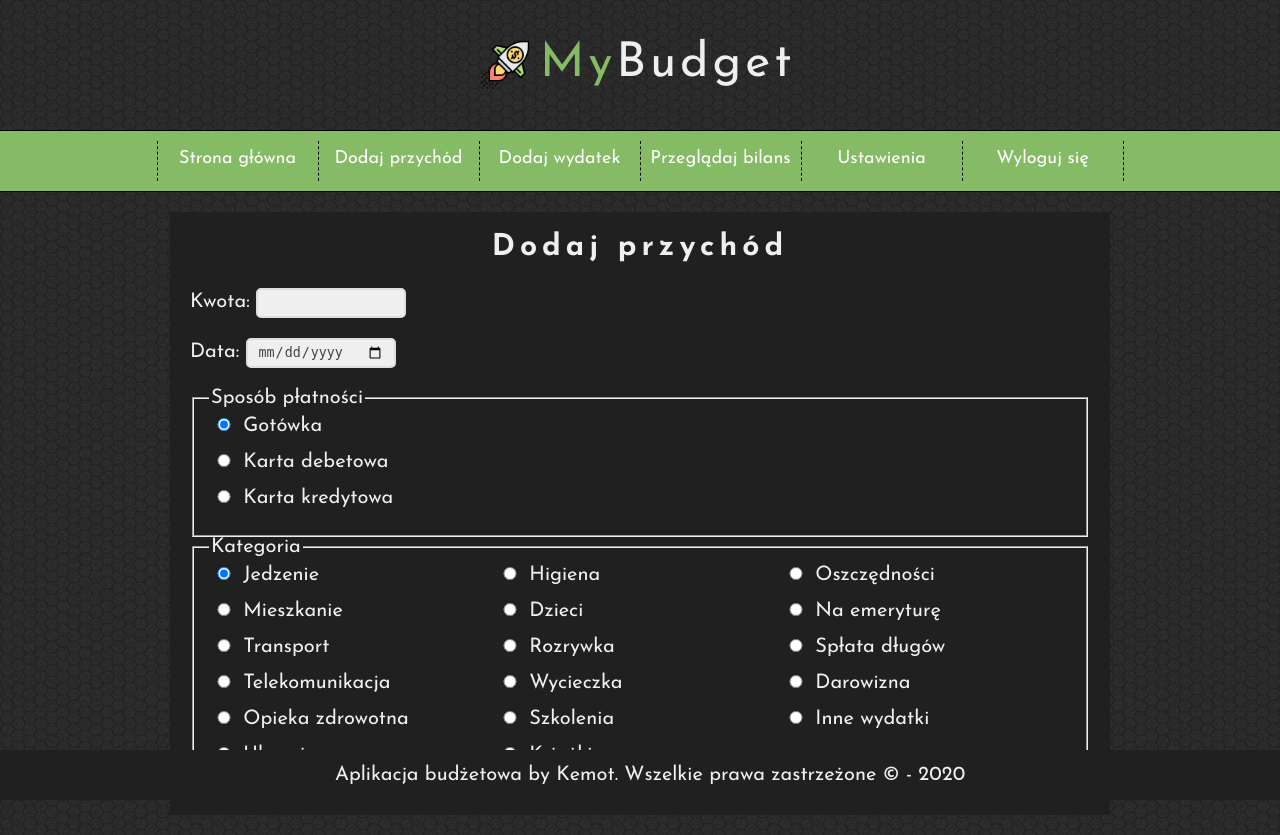
After one commit to kemot-design/web-budget-app, a PHP site: page /addexpense.html in a window 1280 px wide. The commit adds this page. Run offline with PHP 8.4, Linux system fonts and the light colour scheme.

Commit message:
Add basic structure, value, date and category forms

```diff
--- /dev/null
+++ b/addexpense.html
@@ -0,0 +1,124 @@
+<!DOCTYPE HTML>
+<html lang="pl">
+<head>
+	<meta charset="utf-8" />
+	<meta http-equiv="X-UA-Compatible" content="IE=edge,chrome=1" />
+
+	<title>MyBudget Add Expense</title>
+
+	<meta name="description" content="Kontroluj swoje przychody i wydatki, budżet pod kontrolą" />
+	<meta name="keywords" content="budżet, przychody, wydatki, finanse domowe" />
+
+	<link rel="stylesheet" href="style.css" type="text/css" />
+	<link href="https://fonts.googleapis.com/css2?family=Josefin+Sans:wght@400;700&display=swap" rel="stylesheet">
+
+</head>
+
+<body>
+
+	<div class="wrapper">
+
+		<header>
+			<div class="logo">
+
+				<img src="img/budget.png" style="float: left;" />
+				<span style="color: #85bb65;">My</span>Budget
+				<div style="clear: both;"></div>
+
+			</div>
+		</header>
+
+		<nav>
+			<div class="nav">
+				<ol>
+					<li><a href="#">Strona główna</a></li>
+					<li><a href="#">Dodaj przychód</a></li>
+					<li><a href="#">Dodaj wydatek</a></li>
+					<li><a href="#">Przeglądaj bilans</a></li>
+					<li><a href="#">Ustawienia</a></li>
+					<li><a href="#">Wyloguj się</a></li>
+				</ol>
+			</div>
+		</nav>
+
+		<main>
+
+			<article>
+
+				<div class="formwrapper">
+
+					<header>
+
+						<h2> Dodaj przychód </h2>
+
+					</header>
+
+					<form action="#" method="POST">
+
+						<div><label> Kwota: <input type="number" name="expenseValue" step="0.01"></label></div>
+						<div><label> Data: <input type="date" name="expenseDate" step="0.01"></label></div>
+
+						<fieldset>
+							<legend>Sposób płatności</legend>
+
+							<div><label><input type="radio" name="paymentMethod" value="1" checked> Gotówka </label></div>
+							<div><label><input type="radio" name="paymentMethod" value="2"> Karta debetowa </label></div>
+							<div><label><input type="radio" name="paymentMethod" value="3"> Karta kredytowa </label></div>
+
+						</fieldset>
+
+						<fieldset>
+							<legend>Kategoria</legend>
+
+								<div class="column">
+
+									<div><label><input type="radio" name="expenseCategory" value="1" checked> Jedzenie </label></div>
+									<div><label><input type="radio" name="expenseCategory" value="2"> Mieszkanie </label></div>
+									<div><label><input type="radio" name="expenseCategory" value="3"> Transport </label></div>
+									<div><label><input type="radio" name="expenseCategory" value="4"> Telekomunikacja </label></div>
+									<div><label><input type="radio" name="expenseCategory" value="5"> Opieka zdrowotna </label></div>
+									<div><label><input type="radio" name="expenseCategory" value="6"> Ubranie </label></div>
+
+								</div>
+
+								<div class="column">
+
+									<div><label><input type="radio" name="expenseCategory" value="7"> Higiena </label></div>
+									<div><label><input type="radio" name="expenseCategory" value="8"> Dzieci </label></div>
+									<div><label><input type="radio" name="expenseCategory" value="9"> Rozrywka </label></div>
+									<div><label><input type="radio" name="expenseCategory" value="10"> Wycieczka </label></div>
+									<div><label><input type="radio" name="expenseCategory" value="11"> Szkolenia </label></div>
+									<div><label><input type="radio" name="expenseCategory" value="12"> Książki </label></div>
+
+								</div>
+
+								<div class="column">
+
+									<div><label><input type="radio" name="expenseCategory" value="13"> Oszczędności </label></div>
+									<div><label><input type="radio" name="expenseCategory" value="14"> Na emeryturę </label></div>
+									<div><label><input type="radio" name="expenseCategory" value="15"> Spłata długów </label></div>
+									<div><label><input type="radio" name="expenseCategory" value="16"> Darowizna </label></div>
+									<div><label><input type="radio" name="expenseCategory" value="17"> Inne wydatki </label></div>
+
+								</div>
+
+						</fieldset>
+
+					</form>
+
+				</div>
+
+			</article>
+
+		</main>
+
+	</div>
+
+	<footer>
+		<div class="footer">
+			Aplikacja budżetowa by Kemot. Wszelkie prawa zastrzeżone &copy; - 2020
+		</div>
+	</footer>
+
+</body>
+</html>
--- a/style.css
+++ b/style.css
@@ -112,17 +112,18 @@ input[type=submit]:focus
 
 .footer
 {
-	background-color: #444444;
+	background-color: #202020;
 	color: #efefef;
 	height: 30px;
 	line-height: 30px;
 	text-align: center;
 	font-size: 20px;
-	padding: 5px;
+	padding: 10px;
 	position: fixed;
 	left: 0;
 	bottom: 0;
 	width: 100%;
+	margin-top: 20px;
 }
 
 
@@ -134,10 +135,6 @@ input[type=submit]:focus
 	color: #efefef;
 }
 
-.header
-{
-	padding: 40px 0px;
-}
 
 .logo
 {
@@ -146,6 +143,7 @@ input[type=submit]:focus
 	margin-left: auto;
 	margin-right: auto;
 	letter-spacing: 4px;
+	padding: 40px 0px;
 }
 
 .logo img
@@ -172,14 +170,6 @@ input[type=submit]:focus
 	width: 1000px;
 	margin-left: auto;
 	margin-right: auto;
-}
-
-
-.footer
-{
-	background-color: #202020;
-	text-align: center;
-	padding: 10px;
 }
 
 ol
@@ -279,9 +269,9 @@ ol > li:hover
 .smalltile
 {
 	float: left;
-	background-color: #3a85c7;
+	background-color: skyblue;
 	color: black;
-	opacity: 0.6;
+	opacity: 0.8;
 	height: 155px;
 	width: 274px;
 	margin: 10px;
@@ -303,7 +293,7 @@ ol > li:hover
 {
 	background-color: #85bb65;
 	color: black;
-	opacity: 0.6;
+	opacity: 0.8;
 	height: 155px;
 	margin: 10px;
 	border-radius: 10px;
@@ -331,3 +321,39 @@ ol > li:hover
 {
 	background-color: #899196;
 }
+
+.formwrapper
+{
+	background-color: #202020;
+	color: #efefef;
+	text-align: left;
+	width: 900px;
+	margin: 20px auto;
+	padding: 20px;
+
+}
+
+.formwrapper h2
+{
+	text-align: center;
+}
+
+.formwrapper input[type=number],
+.formwrapper input[type=date]
+{
+	width: 150px;
+	height: 30px;
+}
+
+
+.formwrapper input[type=radio]
+{
+	width: 20px;
+
+}
+
+.column
+{
+	float: left;
+	width: 286px;
+}
```
Also changed, not shown: logpage.html (+12 -0 lines), mainmenu_tiles.html (+8 -2 lines), registration.html (+14 -1 lines).
